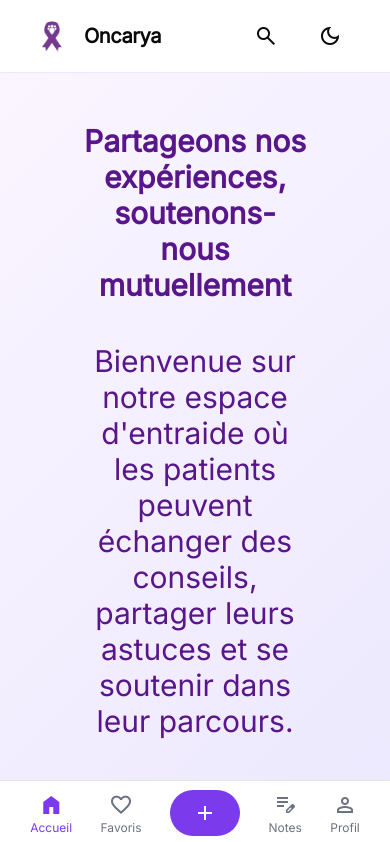
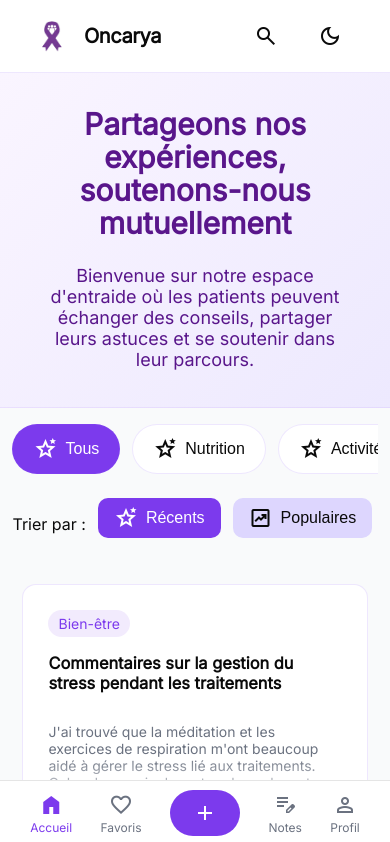
Before and after one commit to Tay9875/Conception-technique-Creative, a React (Create React App) app in the folder client/: page / in a window 390 px wide. Shown: the top 842 px of the page. Built offline with nearby package versions, Linux system fonts and the light colour scheme; grey boxes are pictures that could not be loaded.

Commit message:
fix: section classes & case

```diff
--- a/client/src/Accueil.css
+++ b/client/src/Accueil.css
@@ -1,5 +1,18 @@
 .section-container {
     width: 70%;
+}
+
+.section-heading{
+  font-weight: 1000;
+  line-height: 1.1;
+}
+
+h1 {
+	font-size: 30px;
+}
+
+.section-paragraph {
+  font-size: 18px;
 }
 
 .skip-link {
@@ -17,3 +30,9 @@
 .skip-link:focus {
   top: 0;
 }
+
+@media (max-width: 800px) {
+  .section-container {
+    width: 90%;
+  }
+}
--- a/client/src/Accueil.jsx
+++ b/client/src/Accueil.jsx
@@ -26,7 +26,7 @@ function Accueil() {
     <section className="section">
         <div className="section-container">
             <div className="section-heading">
-                    <h4>Partageons nos expériences, soutenons-nous mutuellement</h4>
+                    <h1>Partageons nos expériences, soutenons-nous mutuellement</h1>
             </div>
             <div className="section-paragraph">
                 <p>Bienvenue sur notre espace d'entraide où les patients peuvent échanger des conseils, partager leurs astuces et se soutenir dans leur parcours.</p>
--- a/client/src/Favoris.css
+++ b/client/src/Favoris.css
@@ -1,33 +1,39 @@
-.favoris-section {
-  	width: 100%;
-  	height: auto;
-  	background: var(--header-background);
-  	border-bottom: 1px solid rgba(139, 92, 246, 0.15);
-  	display: flex;
-  	align-items: center;
-    justify-content: center;
-  	padding: 2.5vw 8.672vw 5vw;
-  	text-align: center;
-  	font-size: 30px;
-  	color: var(--header-color);
-  	font-family: Inter;
+.section-container {
+    width: 70%;
 }
 
-.favoris-container {
-    width: 70%;
-  	align-self: stretch;
-  	display: flex;
-  	flex-direction: column;
-  	align-items: center;
-    gap: 12px;
-}
-
-.favoris-section-heading{
-  font-size: 2vw;
-  font-weight: 800;
+.section-heading{
+  font-size: 30px;
+  font-weight: 1000;
   line-height: 1.1;
 }
 
-.favoris-section-paragraph {
-  font-size: 1.8vw;
+h1 {
+	font-size: 30px;
 }
+
+.section-paragraph {
+  font-size: 18px;
+}
+
+.skip-link {
+  position: absolute;
+  top: -40px;
+  left: 0;
+  background: var(--light-color);
+  color: var(--main-color);
+  border-radius: 20px;
+  border: none;
+  padding: 8px 12px;
+  z-index: 100;
+}
+
+.skip-link:focus {
+  top: 0;
+}
+
+@media (max-width: 800px) {
+  .section-container {
+    width: 90%;
+  }
+}
--- a/client/src/Favoris.jsx
+++ b/client/src/Favoris.jsx
@@ -24,12 +24,12 @@ function Favoris() {
       <Header theme={theme} setTheme={setTheme} />
 
       <main>
-        <section className="favoris-section">
-          <div className="favoris-container">
-            <div className="favoris-section-heading">
-              <h2>Mes conseils sauvegardés</h2>
+        <section className="section">
+          <div className="section-container">
+            <div className="section-heading">
+              <h1>Mes conseils sauvegardés</h1>
             </div>
-            <div className="favoris-section-paragraph">
+            <div className="section-paragraph">
               <p>
                 Retrouvez tous les conseils que vous avez sauvegardés pour les
                 relire facilement.
```
